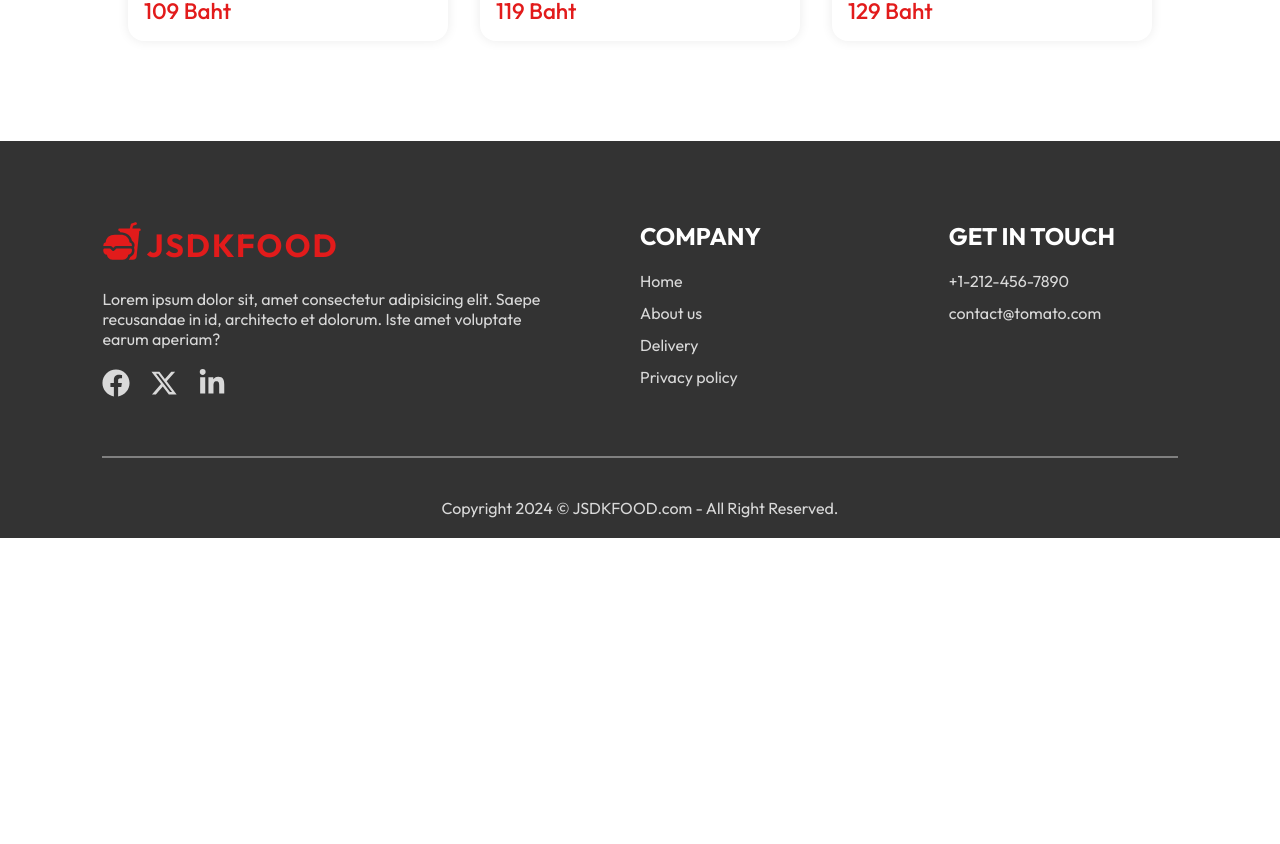
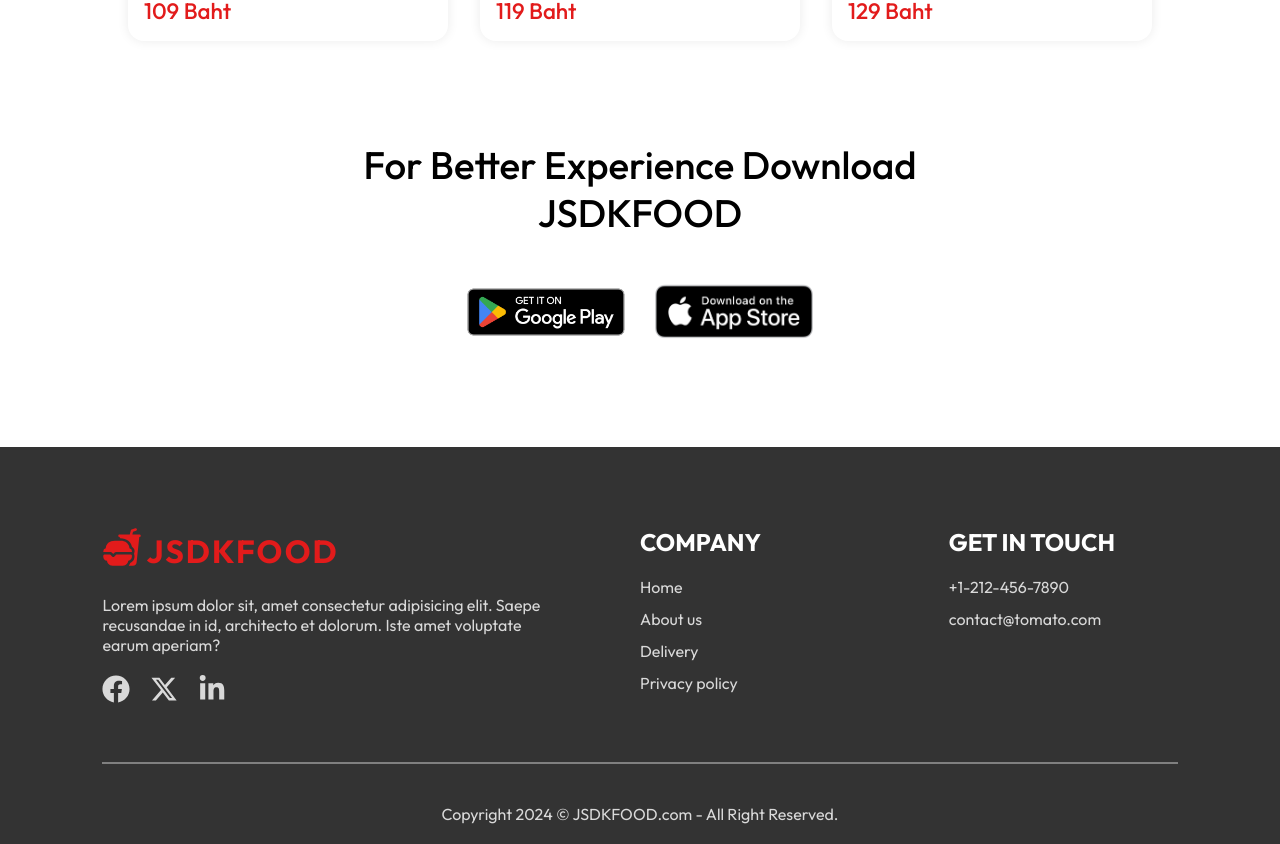
Before and after one commit to Bewjsdk/jsdk-food-delivery, a React (Vite) app: page / in a window 1280 px wide. Shown: the part 6238-7082 px from the top of the page. Before the commit the page ends 6776 px from the top, so only its background shows below. Built offline with nearby package versions, Linux system fonts and the light colour scheme.

Commit message:
add app download platforms

```diff
--- /dev/null
+++ b/src/components/AppDownload/AppDownload.tsx
@@ -0,0 +1,22 @@
+import styles from "./appdownload.module.css";
+import appStore from "/appstore.png";
+import googlePlay from "/googleplay.png";
+
+const AppDownload = () => {
+  return (
+    <div className={styles.appDownload} id="appDownload">
+      <p>
+        For Better Experience Download <br /> JSDKFOOD
+      </p>
+      {/* Platforms (Google, IOS) */}
+      <div className={styles.platformsDownload}>
+        {/* Google Play */}
+        <img src={googlePlay} alt="Google play download" />
+        {/* App Store */}
+        <img src={appStore} alt="App store download" />
+      </div>
+    </div>
+  );
+};
+
+export default AppDownload;
--- /dev/null
+++ b/src/components/AppDownload/appdownload.module.css
@@ -0,0 +1,27 @@
+.appDownload {
+  margin: auto;
+  margin-block-start: 100px;
+  font-size: clamp(20px, 3vw, 3vw);
+  text-align: center;
+  font-weight: 500;
+
+  /* Platforms */
+  .platformsDownload {
+    display: flex;
+    gap: 0.5rem;
+    justify-content: center;
+    margin-block-start: 40px;
+
+    & > img {
+      display: inline-block;
+      width: max(30vw, 120px);
+      max-width: 180px;
+      transition: 0.5s;
+      cursor: pointer;
+
+      &:hover {
+        transform: scale(1.05);
+      }
+    }
+  }
+}
--- a/src/pages/Home/Home.tsx
+++ b/src/pages/Home/Home.tsx
@@ -4,6 +4,7 @@
 import styles from "./home.module.css";
 import { FoodType } from "../../interfaces";
 import FoodDisplay from "../../components/FoodDisplay/FoodDisplay";
+import AppDownload from "../../components/AppDownload/AppDownload";
 
 const Home = () => {
   // Category state
@@ -13,8 +14,8 @@
     <div className={styles.home}>
       <Header />
       <ExploreMenu category={category} setCategory={setCategory} />
-
       <FoodDisplay category={category} />
+      <AppDownload />
     </div>
   )
 }
```
Also changed, not shown: public/appstore.png (added), public/googleplay.png (added).
